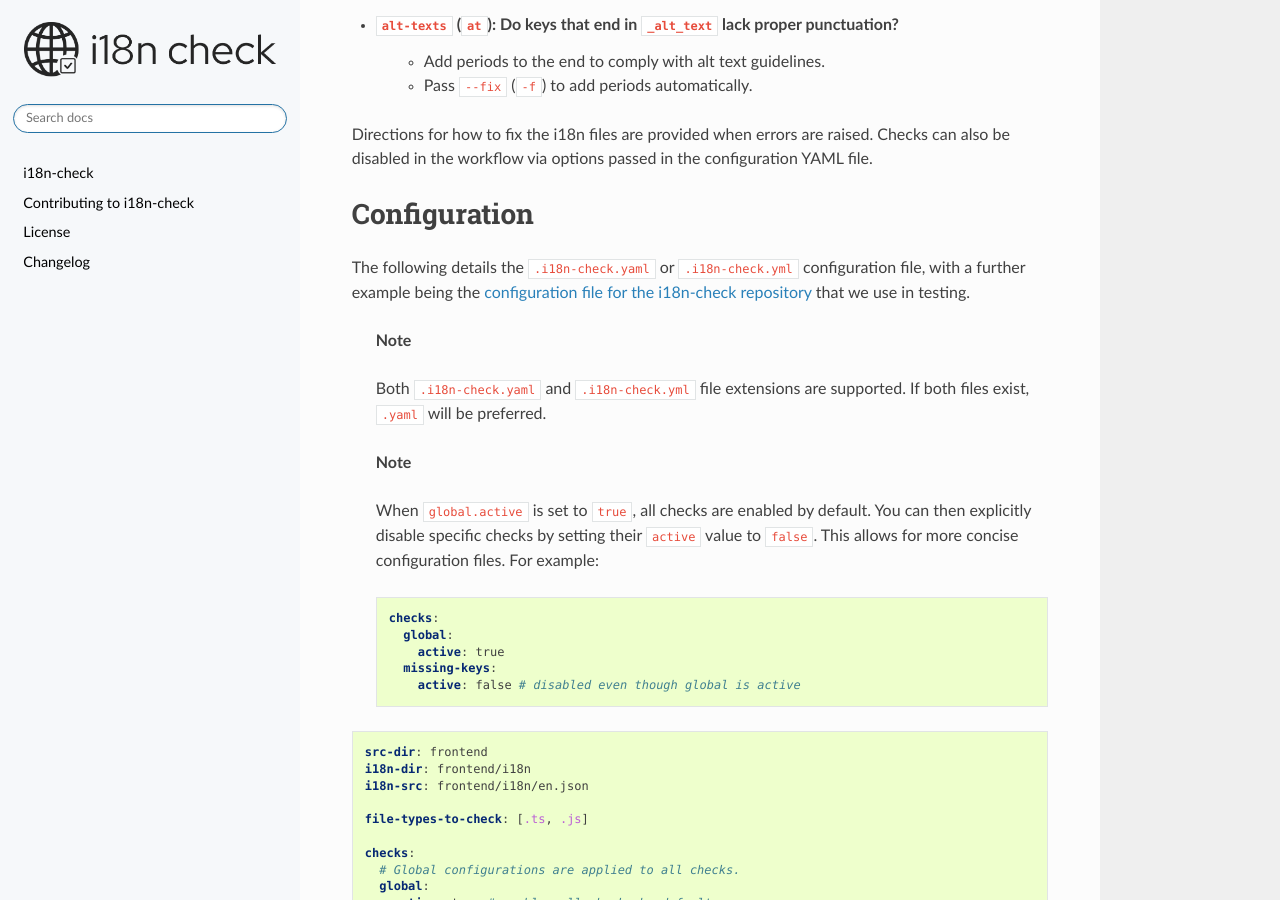
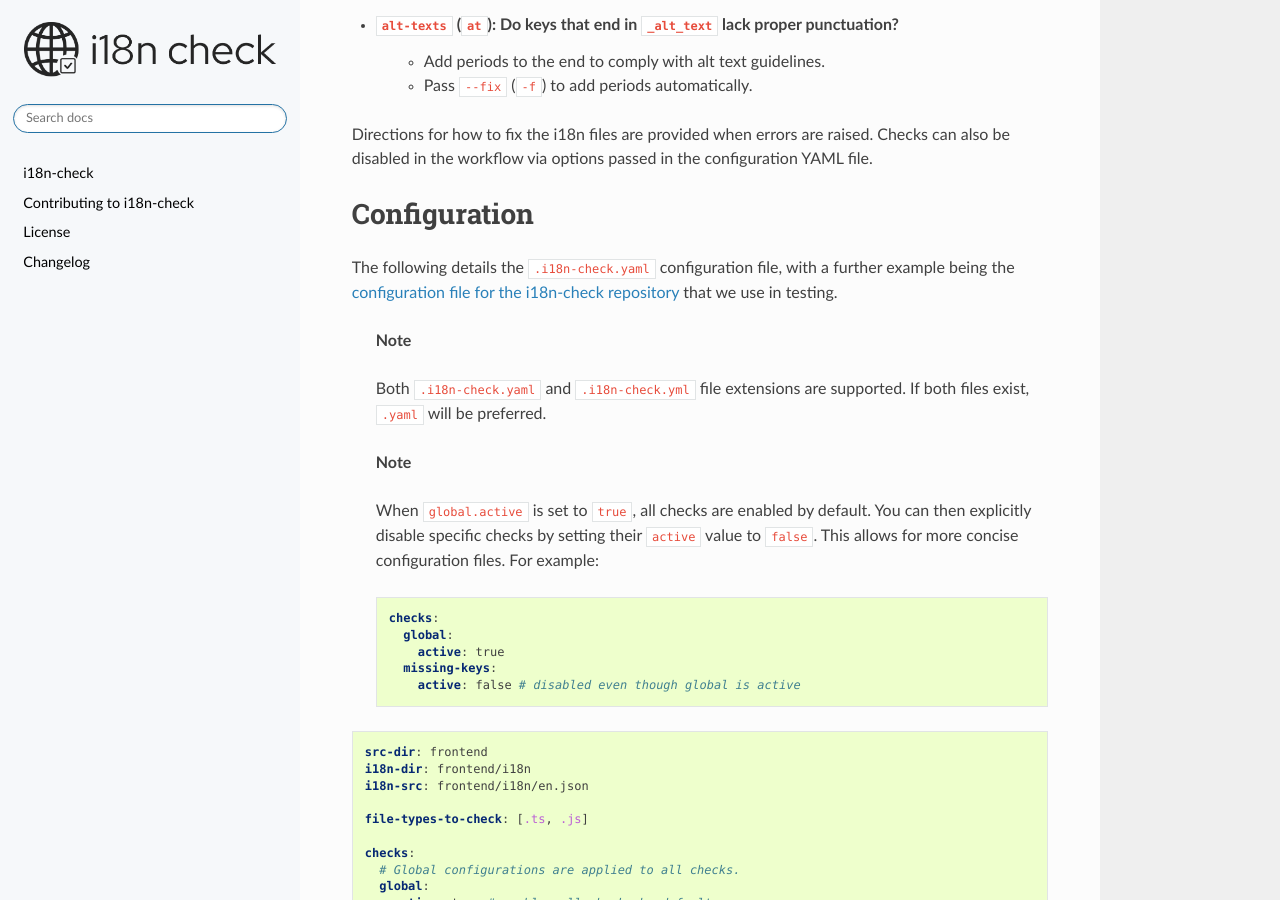
Before and after one commit to activist-org/i18n-check, a Sphinx documentation site: the page built from docs/source/index.rst, in a window 1280 px wide and 900 px high, scrolled down 3151 px. Built offline with Sphinx 7.4.7 and the Read the Docs theme 3.1.0, drawn with Linux system fonts in a browser that asks for light colours; formulas are drawn with MathJax 3.

Commit message:
Remove redundancy in documentation given note directly after

```diff
--- a/docs/source/index.rst
+++ b/docs/source/index.rst
@@ -146,7 +146,7 @@
 Configuration
 =============
 
-The following details the ``.i18n-check.yaml`` or ``.i18n-check.yml`` configuration file, with a further example being the `configuration file for the i18n-check repository <https://github.com/activist-org/i18n-check/blob/main/.i18n-check.yaml>`_ that we use in testing.
+The following details the ``.i18n-check.yaml`` configuration file, with a further example being the `configuration file for the i18n-check repository <https://github.com/activist-org/i18n-check/blob/main/.i18n-check.yaml>`_ that we use in testing.
 
     | **Note**
 
```
Also changed, not shown: README.md (+1 -1 lines).
